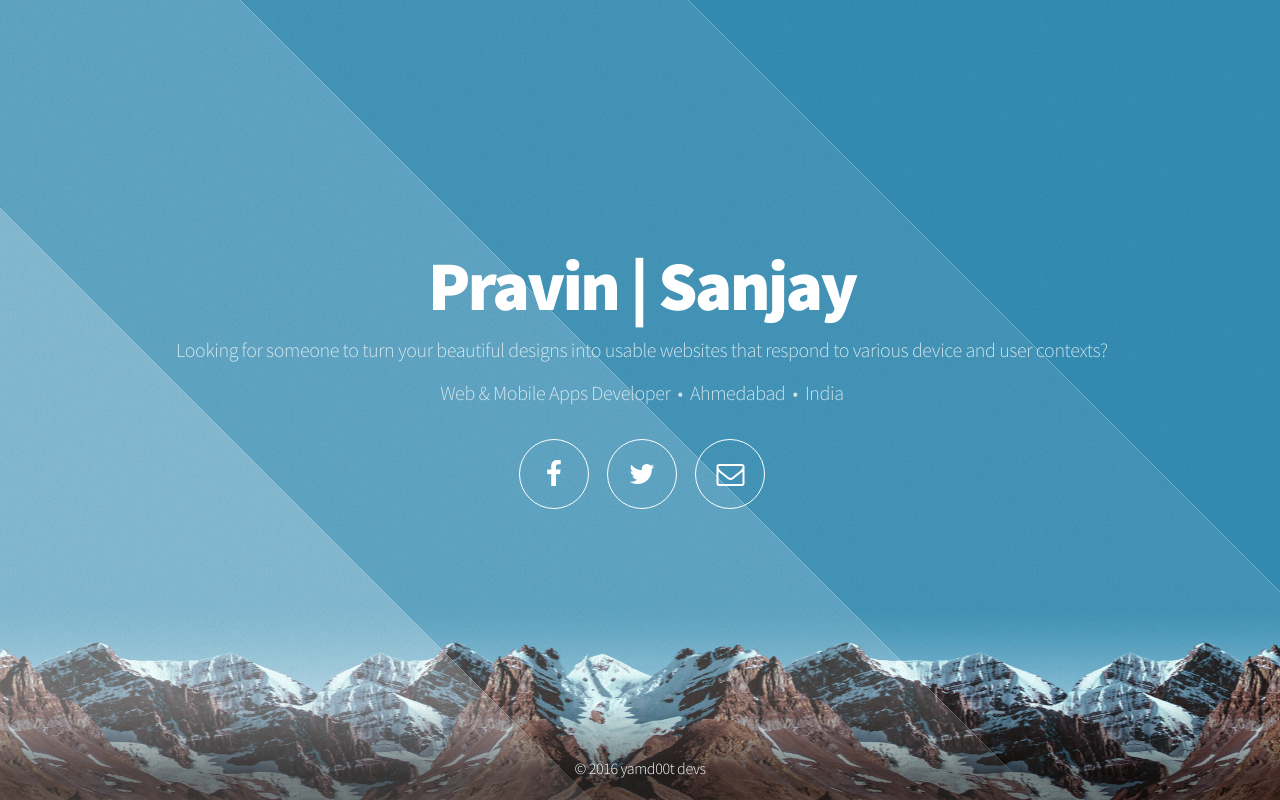
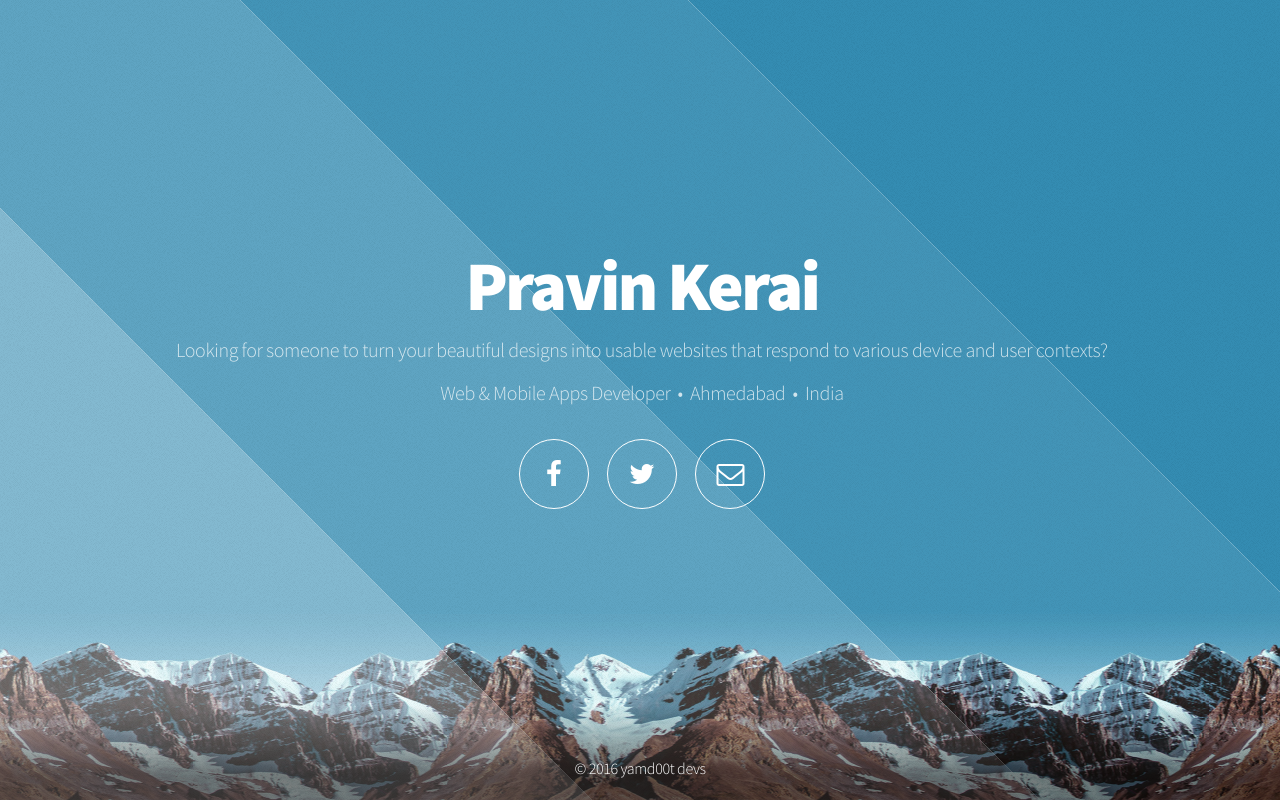
Before and after one commit to pravinkerai212/yamd00t.github.io, a plain HTML site: page index.html in a window 1280 px wide. Drawn offline with Linux system fonts and the light colour scheme.

Commit message:
Added Pravin Kerai to h1

```diff
--- a/index.html
+++ b/index.html
@@ -30,7 +30,7 @@
 
 				<!-- Header -->
 					<header id="header">
-						<h1>Pravin | Sanjay</h1>
+						<h1>Pravin Kerai</h1>
 						<p>Looking for someone to turn your beautiful designs into usable websites that respond to various device and user contexts?</p>
 						<p>Web &amp; Mobile Apps Developer &nbsp;&bull;&nbsp; Ahmedabad &nbsp;&bull;&nbsp; India</p>
 						<nav>
```
